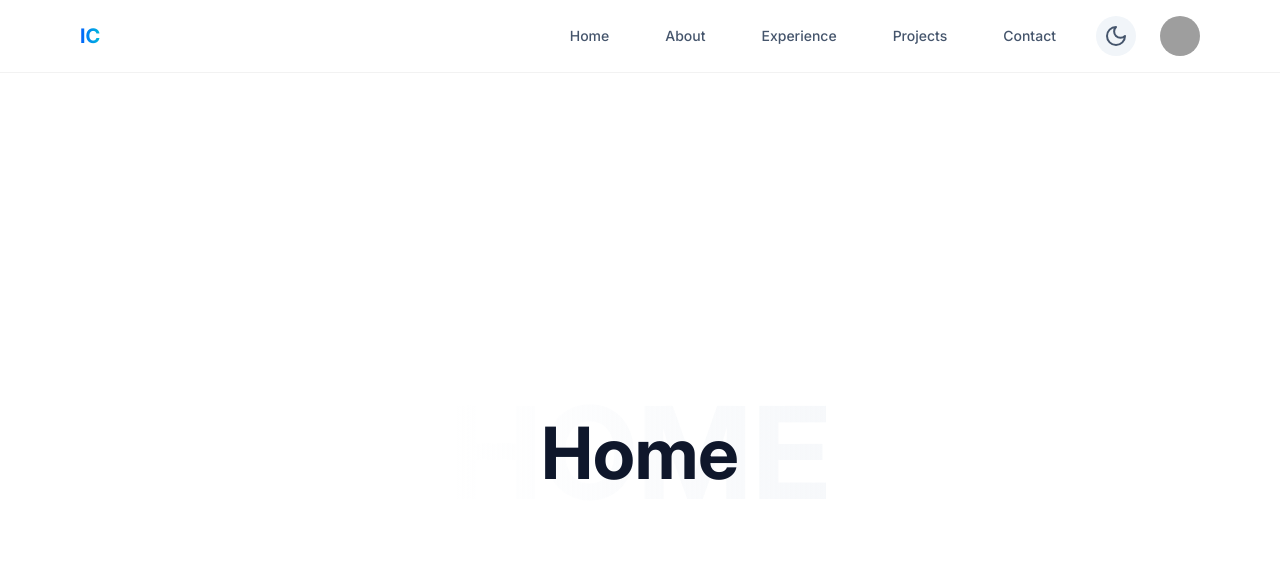
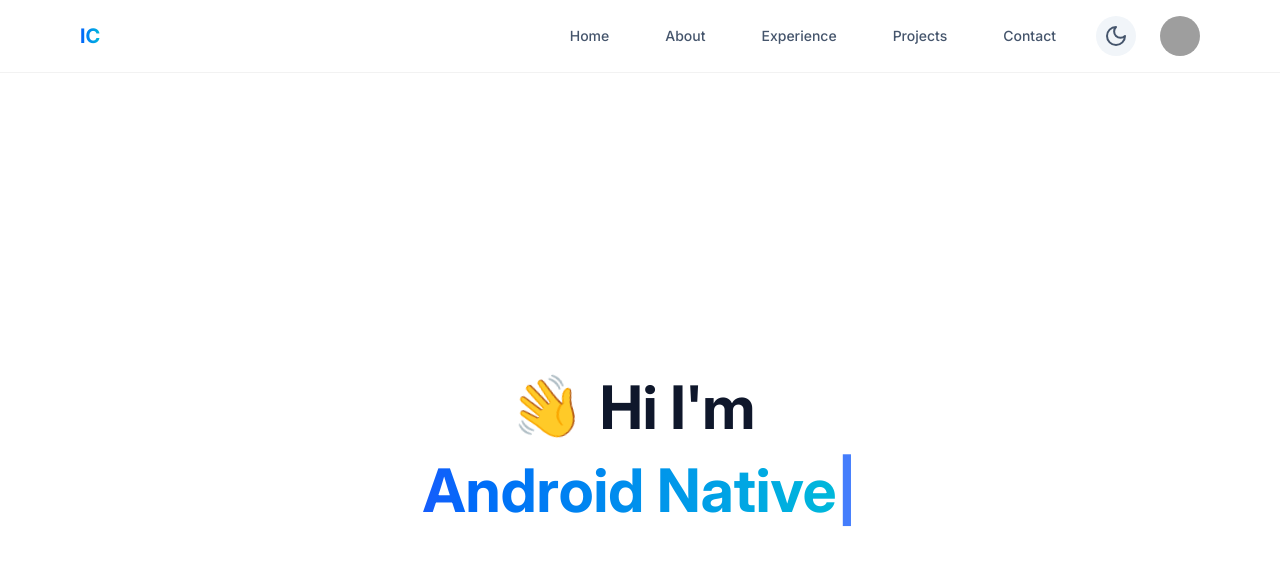
Before and after one commit to icdominguez/developer_portfolio, a React (Vite) app: page / in a window 1280 px wide. Shown: the top 564 px of the page. Built offline with nearby package versions, Linux system fonts and the light colour scheme; grey boxes are pictures that could not be loaded.

Commit message:
[012] Home header
- Hand shake animation.
- Typing animation to show name and role.

```diff
--- /dev/null
+++ b/src/components/TypingText.tsx
@@ -0,0 +1,47 @@
+import { useEffect, useState } from "react";
+
+export default function TypingText() {
+    const [textIndex, setTextIndex] = useState(0);
+    const [displayText, setDisplayText] = useState("");
+    const [isDeleting, setIsDeleting] = useState(false);
+
+    const texts = ["Ismael Cordón", "Android Native Developer"];
+
+    useEffect(() => {
+        const currentText = texts[textIndex];
+        const typingSpeed = isDeleting ? 50 : 100;
+        const pauseEnd = 1000;
+        const pauseStart = 1000;
+
+        const timeout = setTimeout(
+            () => {
+                if (!isDeleting && displayText === currentText) {
+                    setTimeout(() => setIsDeleting(true), pauseStart);
+                } else if (isDeleting && displayText === "") {
+                    setIsDeleting(false);
+                    setTextIndex((prev) => (prev + 1) % texts.length);
+                } else if (isDeleting) {
+                    setDisplayText(
+                        currentText.substring(0, displayText.length - 1)
+                    );
+                } else {
+                    setDisplayText(
+                        currentText.substring(0, displayText.length + 1)
+                    );
+                }
+            },
+            displayText === currentText ? pauseEnd : typingSpeed
+        );
+
+        return () => clearTimeout(timeout);
+    }, [displayText, isDeleting, textIndex]);
+
+    return (
+        <h1 className="text-3xl md:text-5xl lg:text-6xl font-bold text-slate-900 dark:text-white mb-8 leading-tight min-h-20 md:min-h-25 pt-4">
+            <span className="bg-linear-to-r from-blue-600 to-cyan-500 bg-clip-text text-transparent">
+                {displayText}
+            </span>
+            <span className="animate-pulse text-blue-600">|</span>
+        </h1>
+    );
+}
--- a/src/features/home/Home.tsx
+++ b/src/features/home/Home.tsx
@@ -1,5 +1,5 @@
 import { useTranslation } from "react-i18next";
-import { SectionTitle } from "../../components/SectionTitle";
+import TypingText from "../../components/TypingText";
 
 export default function Home() {
     const { t } = useTranslation();
@@ -9,7 +9,20 @@ export default function Home() {
             id="home"
             className="min-h-screen flex items-center justify-center"
         >
-            <SectionTitle title={t("nav.home")} />
+            <div className="flex flex-col w-full items-center justify-center">
+                <div className="flex flow-col">
+                    <div className="flex flex-row">
+                        <span className="inline-block animate-wave text-3xl sm:text-4xl lg:text-6xl">
+                            👋
+                        </span>
+                        <h1 className="text-3xl sm:text-4xl lg:text-6xl font-bold px-4">
+                            {t("greeting")}
+                        </h1>
+                    </div>
+                </div>
+
+                <TypingText />
+            </div>
         </section>
     );
 }
--- a/src/i18n.tsx
+++ b/src/i18n.tsx
@@ -39,6 +39,7 @@ const resources = {
                 },
             },
             download_resume: "Download Resume (PDF)",
+            greeting: "Hi I'm",
         },
     },
     es: {
@@ -78,6 +79,7 @@ const resources = {
                 },
             },
             download_resume: "Descargar Curriculum (PDF)",
+            greeting: "Hola, soy",
         },
     },
 };
--- a/src/index.css
+++ b/src/index.css
@@ -10,6 +10,43 @@
 
 @theme {
     --font-sans: "Inter", system-ui, sans-serif;
+
+    --animate-wave: wave 6s ease-in-out infinite;
+
+    @keyframes wave {
+        /* First wave */
+        0% {
+            transform: rotate(0deg);
+        }
+        10% {
+            transform: rotate(-15deg);
+        }
+        20% {
+            transform: rotate(15deg);
+        }
+
+        /* Second wave */
+        30% {
+            transform: rotate(-15deg);
+        }
+        40% {
+            transform: rotate(15deg);
+        }
+
+        /* Third wave */
+        50% {
+            transform: rotate(-15deg);
+        }
+        60% {
+            transform: rotate(15deg);
+        }
+
+        /* PAUSE - Keeps stopped from 70% to 100% */
+        70%,
+        100% {
+            transform: rotate(0deg);
+        }
+    }
 }
 
 @custom-variant dark (&:is(.dark *));
```
